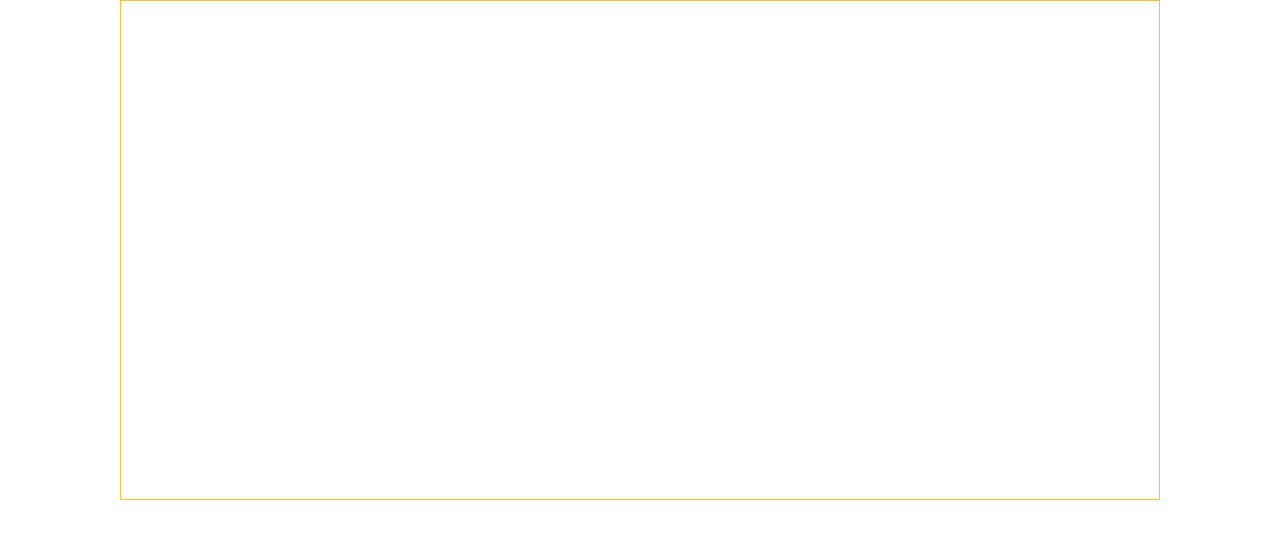
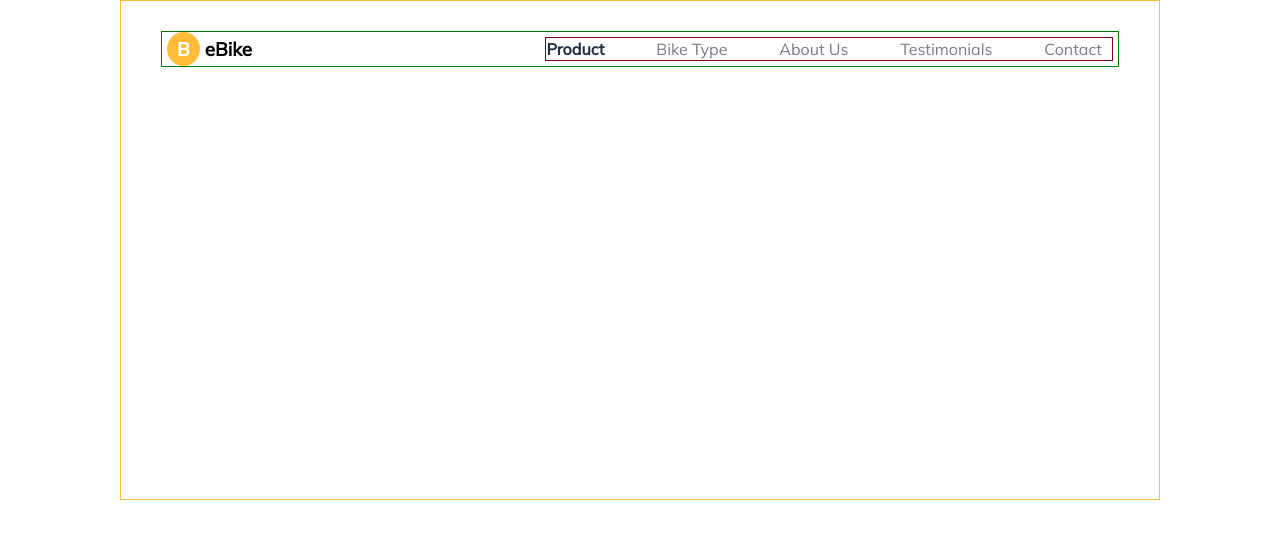
Before and after one commit to Unique-coder/ebike, a React (Create React App) app: page / in a window 1280 px wide. Shown: the top 538 px of the page. Built offline with nearby package versions, Linux system fonts and the light colour scheme.

Commit message:
navbar complete

```diff
--- a/src/App.js
+++ b/src/App.js
@@ -1,7 +1,11 @@
+import Navbar from "./components/Navbar";
+
 const App = () => {
   return (
     <div className="App">
-      <div className="container"></div>
+      <div className="container">
+        <Navbar />
+      </div>
     </div>
   );
 };
--- /dev/null
+++ b/src/components/Navbar.css
@@ -0,0 +1,30 @@
+.navbar-header {
+  width: 100%;
+  display: flex;
+  justify-content: space-between;
+  padding: 5px 5px;
+  border: 1px solid green;
+  margin-top: 30px;
+}
+
+.list {
+  display: flex;
+  justify-content: space-between;
+  align-items: center;
+  border: 1px solid rgb(128, 0, 21);
+  width: 60%;
+}
+.list li {
+  margin-right: 10px;
+}
+.bold-B {
+  color: #fff;
+  background-color: var(--primary);
+  padding: 5px 10px;
+  border-radius: 50%;
+  margin-right: 5px;
+}
+.first-list a {
+  color: var(--text-bold);
+  font-weight: bold;
+}
--- /dev/null
+++ b/src/components/Navbar.jsx
@@ -0,0 +1,30 @@
+import "./Navbar.css";
+
+const Navbar = () => {
+  return (
+    <div className="navbar-header">
+      <h3>
+        <span className="bold-B">B</span>eBike
+      </h3>
+      <ul className="list">
+        <li className="first-list">
+          <a href="/">Product</a>
+        </li>
+        <li>
+          <a href="/">Bike Type</a>
+        </li>
+        <li>
+          <a href="/">About Us</a>
+        </li>
+        <li>
+          <a href="/">Testimonials</a>
+        </li>
+        <li>
+          <a href="/">Contact</a>
+        </li>
+      </ul>
+    </div>
+  );
+};
+
+export default Navbar;
--- a/src/index.css
+++ b/src/index.css
@@ -33,6 +33,7 @@ a {
   margin: auto;
   min-height: 500px;
   border: 1px solid #ffbd37;
+  padding: 0px 40px;
 }
 
 body {
```
